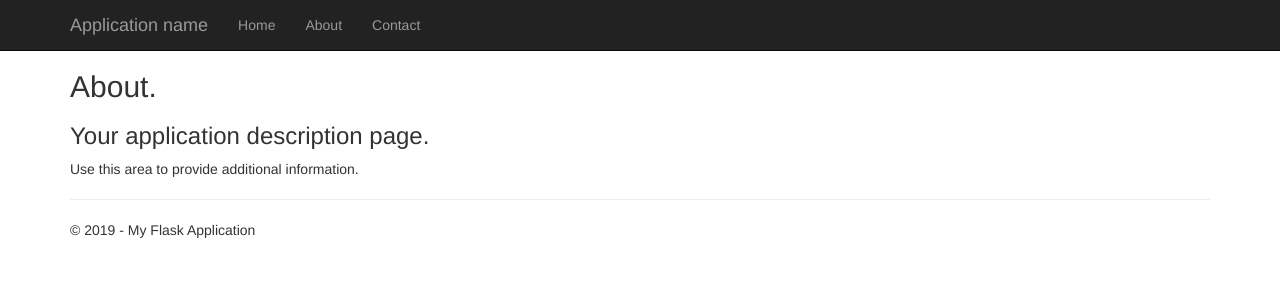
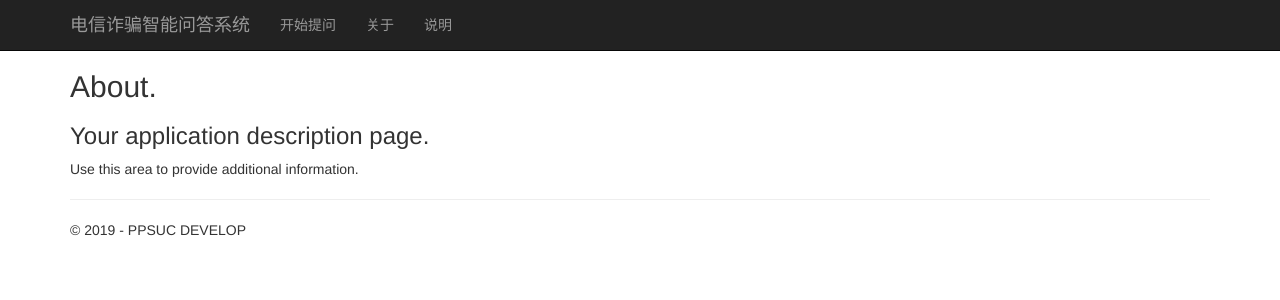
Before and after one commit to realcopycat/Athena_App, a Flask app: page /about in a window 1280 px wide. Shown: the top 300 px of the page. Run offline with Flask 2, Linux system fonts and the light colour scheme; parts of the project's set-up code (start-up, migrations or seed data) failed here and were passed over; some libraries are stand-ins or nearby versions.

Commit message:
编辑-190208 1352

```diff
--- a/athena_App/athena_App/templates/layout.html
+++ b/athena_App/athena_App/templates/layout.html
@@ -18,13 +18,13 @@
                     <span class="icon-bar"></span>
                     <span class="icon-bar"></span>
                 </button>
-                <a href="/" class="navbar-brand">Application name</a>
+                <a href="/" class="navbar-brand">电信诈骗智能问答系统</a>
             </div>
             <div class="navbar-collapse collapse">
                 <ul class="nav navbar-nav">
-                    <li><a href="{{ url_for('home') }}">Home</a></li>
-                    <li><a href="{{ url_for('about') }}">About</a></li>
-                    <li><a href="{{ url_for('contact') }}">Contact</a></li>
+                    <li><a href="{{ url_for('home') }}">开始提问</a></li>
+                    <li><a href="{{ url_for('about') }}">关于</a></li>
+                    <li><a href="{{ url_for('contact') }}">说明</a></li>
                 </ul>
             </div>
         </div>
@@ -34,7 +34,7 @@
         {% block content %}{% endblock %}
         <hr />
         <footer>
-            <p>&copy; {{ year }} - My Flask Application</p>
+            <p>&copy; {{ year }} - PPSUC DEVELOP</p>
         </footer>
     </div>
 
```
Also changed, not shown: athena_App/athena_App/templates/answer.html (added, +7 -0 lines), 2 other files.
